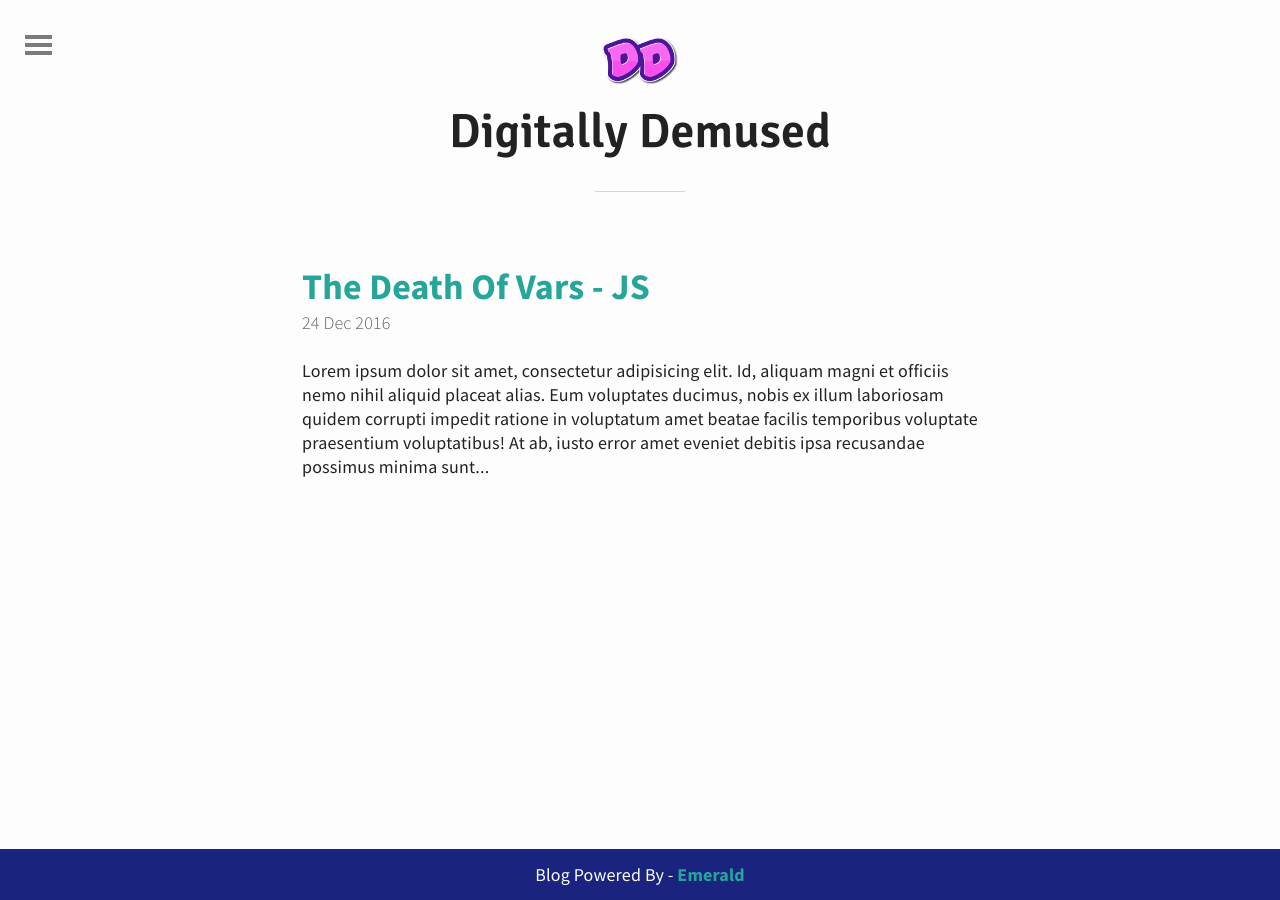
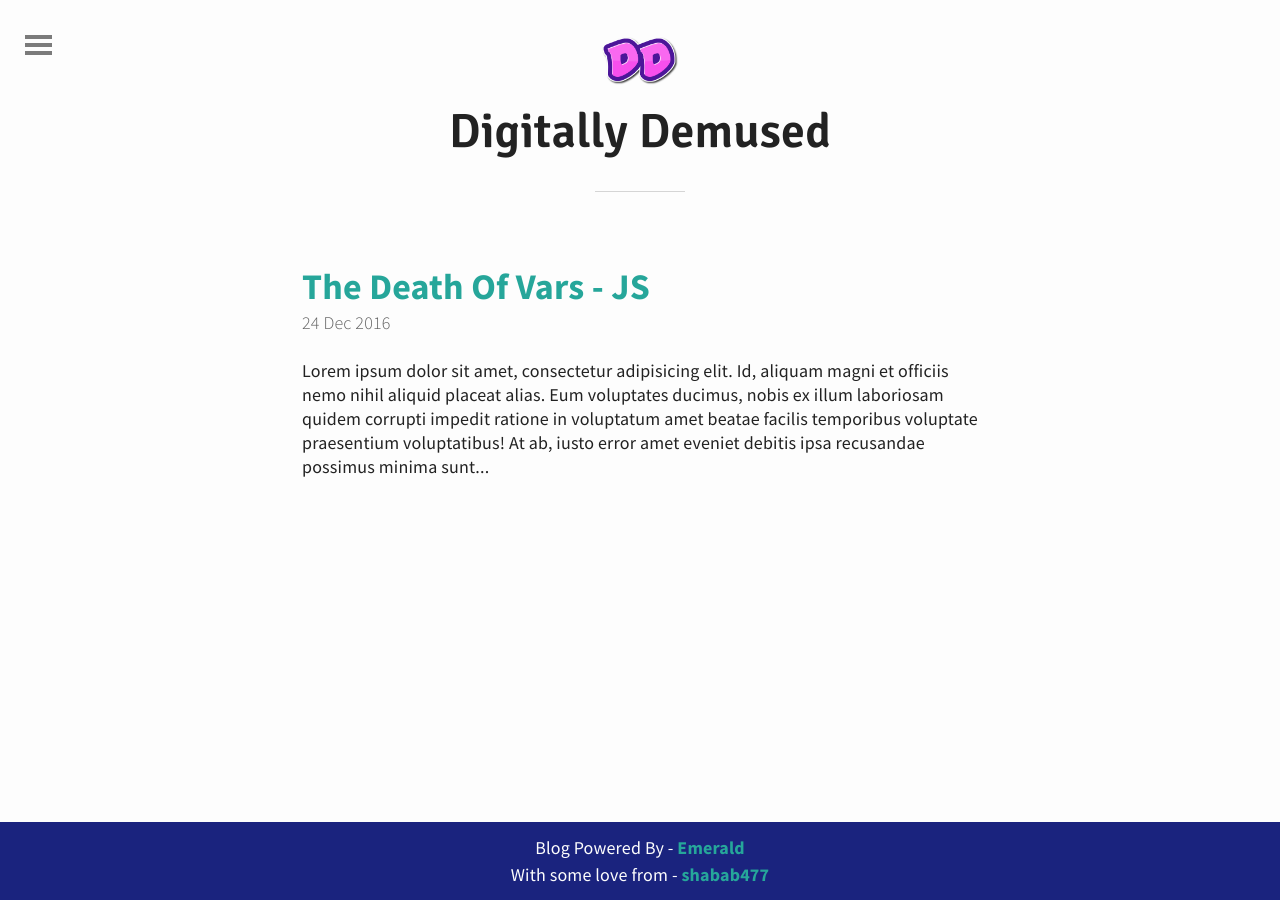
Before and after one commit to shabab477/blog, a Jekyll site: the page built from index.html, in a window 1280 px wide. Built offline with Jekyll 4.4.1, drawn with Linux system fonts in a browser that asks for light colours; the list of posts is cut into pages by our own code.

Commit message:
changed footer signature of pages

```diff
--- a/_includes/footer.html
+++ b/_includes/footer.html
@@ -1 +1,7 @@
-<footer><span>Blog Powered By - <a href="https://jekyllthemes.io/theme/32386765/emerald">Emerald</a></span></footer>
+<footer><span>Blog Powered By - <a href="https://jekyllthemes.io/theme/32386765/emerald">Emerald</a>
+</span><br />
+<span>
+With some love from -
+<a href="https://www.github.com/shabab477">shabab477</a>
+</span>
+</footer>
```
Also changed, not shown: readme.md.
